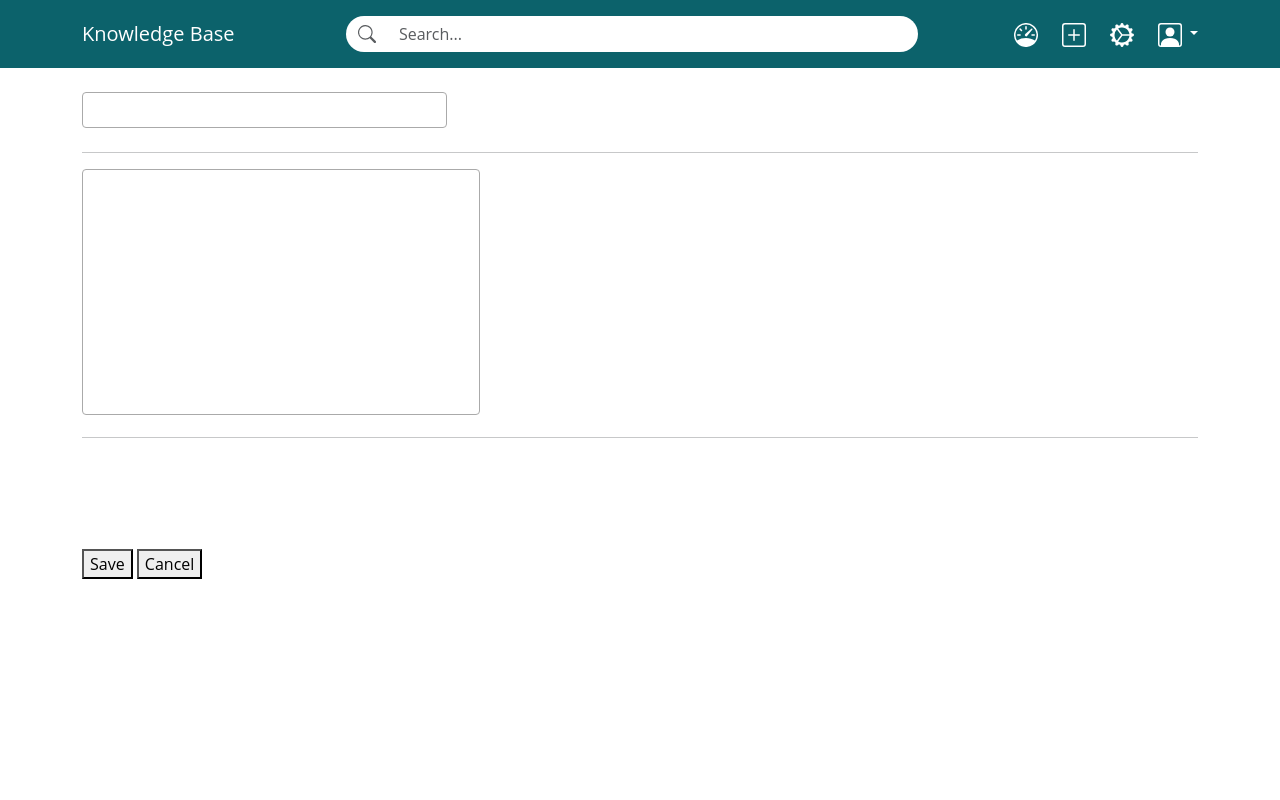
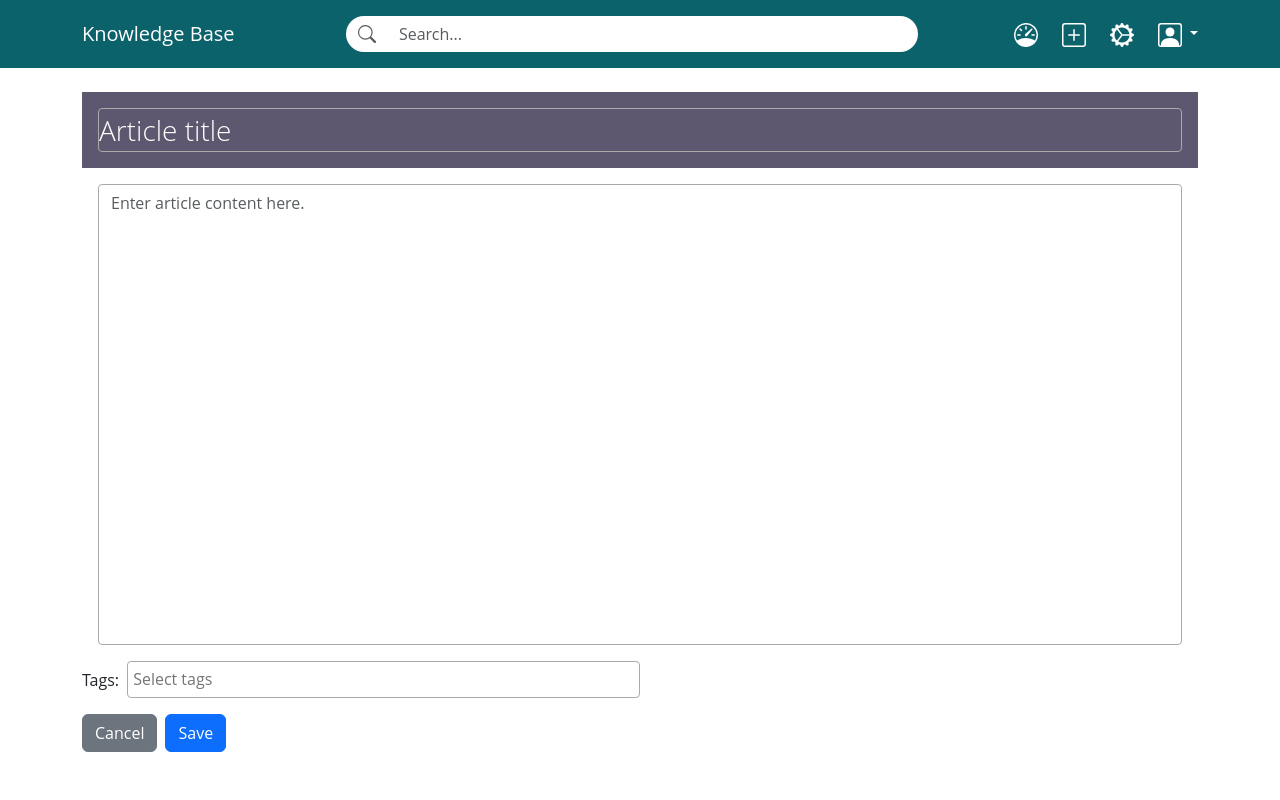
Before and after one commit to jackwilde/kbase, a Django app: page /kb/new/ in a window 1280 px wide. Run offline with Django 5.2, Linux system fonts and the light colour scheme; the visitor is signed in with stand-in values (Sample User, id 1); data that the repository does not hold is empty; parts of the project's set-up code (start-up, migrations or seed data) failed here and were passed over; some libraries are stand-ins or nearby versions.

Commit message:
Simplify and merge edit and new template

```diff
--- a/kbase/forms.py
+++ b/kbase/forms.py
@@ -27,9 +27,11 @@ class ArticleForm(ModelForm):
         widgets = {
             'title': TextInput(attrs={
                 'id': 'input-title',
+                'placeholder': 'Article title',
             }),
             'content': Textarea(attrs={
                 'id': 'input-content',
+                'placeholder': 'Enter article content here.',
             }),
             'tags': SelectMultiple(attrs={
                 'id': 'input-tags',
--- a/kbase/templates/kbase/edit.html
+++ b/kbase/templates/kbase/new-edit.html
@@ -1,4 +1,5 @@
 {% extends 'base.html' %}
+{% load custom_tags %}
 
 {% block title %}{{ article.title }}{% endblock %}
 
@@ -7,25 +8,25 @@
         <form method="post" id="article-form" class="d-flex flex-column h-100">
             {% csrf_token %}
             <div class="d-flex justify-content-between align-items-center p-3 bg-purple w-100">
-{#                <span class="d-none">{{ form.title.label }}</span>#}
-                <div class="w-100 fs-3 text-white fw-light">{{ form.title }}</div>
+                {{ form.title|add_class:"w-100 fs-3 text-white fw-light border-grey" }}
             </div>
             <div class="p-3 flex-grow-1 overflow-auto">
-                <span class="d-none">{{ form.content.label }}</span>
-                <div class="w-100 h-100">{{ form.content }}</div>
+                <label class="d-none" for="{{ form.content.id_for_label }}">{{ form.content.label }}</label>
+                {{ form.content|add_class:"form-control w-100 h-100 border-grey" }}
             </div>
             <div class="w-50 d-flex align-items-center">
                 <label class="pe-2" for="input-tags">{{ form.tags.label_tag }}</label>
-                {{ form.tags }}
+                {{ form.tags|add_class:"" }}
             </div>
             <div class="d-flex justify-content-start gap-2 pt-3 pb-5 flex-shrink-0">
-                <a href="{% url 'article' slug=article.slug %}" class="btn btn-secondary">Cancel</a>
+                <a href="{% if edit_mode %}{% url 'article' slug=article.slug %}{% else %}{% url 'dashboard' %}{% endif %}" class="btn btn-secondary">Cancel</a>
                 <button type="button" class="btn btn-primary" data-bs-toggle="modal" data-bs-target="#confirm-save">Save</button>
                 {% include 'includes/confirm-modal.html' with modal_id="confirm-save" action="edit" dismiss="Cancel" confirm="Save" form_id="article-form"%}
             </div>
         </form>
     </div>
 
+    {# TODO Sort out error handling #}
     {% for error in form.errors %}
         <h1>{{ form.errors }}</h1>
     {% endfor %}
@@ -37,7 +38,7 @@
             $('#input-tags').select2({
                 placeholder: "Select tags",
                 allowClear: true,
-                mutliple: true,
+                multiple: true,
                 tags: true
             });
         });
--- a/kbase/templates/kbase/new.html
+++ /dev/null
@@ -1,40 +0,0 @@
-{% extends 'base.html' %}
-
-{% block title %}New article{% endblock %}
-
-{% block content %}
-    <form method="POST">
-        {% csrf_token %}
-        <div class="d-flex justify-content-between align-items-center">
-            <h1 class="fs-3">{{ form.title }}</h1>
-        </div>
-        <hr>
-        <div>
-            {{ form.content }}
-        </div>
-        <hr>
-        {{ form.tags }}
-        <div class="d-flex small-text justify-content-between">
-        </div>
-
-        <button type="submit">Save</button>
-        <button type="button" onclick="window.history.back()">Cancel</button>
-        {% include 'includes/confirm-modal.html' with modal_id="confirm-save" action="edit" dismiss="Cancel" confirm="Save" %}
-    </form>
-
-{#    <script src="https://code.jquery.com/jquery-3.6.0.min.js"></script>#}
-{#    <script src="https://cdn.jsdelivr.net/npm/select2@4.1.0-rc.0/dist/js/select2.min.js"></script>#}
-{#    <script src="https://code.jquery.com/jquery-3.6.0.min.js"></script>#}
-
-{% endblock %}
-
-{% block scripts %}
-<script>
-    $(document).ready(function() {
-        $('#select_tags').select2({
-            placeholder: "Select tags",
-            allowClear: true
-        });
-    });
-</script>
-{% endblock %}
--- a/kbase/views.py
+++ b/kbase/views.py
@@ -2,7 +2,7 @@ from django.core.exceptions import PermissionDenied
 from django.db.models import Q
 from django.shortcuts import redirect
 from django.urls import reverse_lazy
-from django.views.generic import TemplateView, FormView, CreateView, DetailView, UpdateView, ListView
+from django.views.generic import CreateView, DetailView, UpdateView, ListView
 from .forms import ArticleForm
 from .models import Article
 
@@ -35,9 +35,8 @@ class DashboardView(ListView):
         return context
 
 
-
 class NewArticleView(CreateView):
-    template_name = 'kbase/new.html'
+    template_name = 'kbase/new-edit.html'
     form_class = ArticleForm
     model = Article
 
@@ -68,7 +67,7 @@ class ArticleView(DetailView):
 class EditArticleView(UpdateView):
     model = Article
     form_class = ArticleForm
-    template_name = 'kbase/edit.html'
+    template_name = 'kbase/new-edit.html'
 
     def get_success_url(self):
         slug = self.object.slug
@@ -80,3 +79,8 @@ class EditArticleView(UpdateView):
             # raise PermissionDenied #Return 403 #TODO Think about 403 or 302
             return redirect(reverse_lazy(viewname='article', kwargs={'slug': article.slug}))
         return super().dispatch(request, *args, **kwargs)
+
+    def get_context_data(self, **kwargs):
+        context = super().get_context_data(**kwargs)
+        context['edit_mode'] = True
+        return context
--- a/static/styles/style.css
+++ b/static/styles/style.css
@@ -44,6 +44,10 @@
     background-color: #5d586f;
 }
 
+.border-grey {
+    border: 1px solid #aaa;
+}
+
 #search[type="text"],
 #search[type="text"]:focus {
     outline: none;
@@ -57,16 +61,18 @@
     box-sizing: border-box;
     font-weight: inherit;
     color: inherit;
-    border: 1px solid #aaa;
     border-radius: 4px;
     padding: 0;
+}
+
+#input-title::placeholder {
+    color: inherit;
 }
 
 #input-content {
     width: inherit;
     height: inherit;
     box-sizing: border-box;
-    border: 1px solid #aaa;
     border-radius: 4px;
     resize: none;
 }
```
